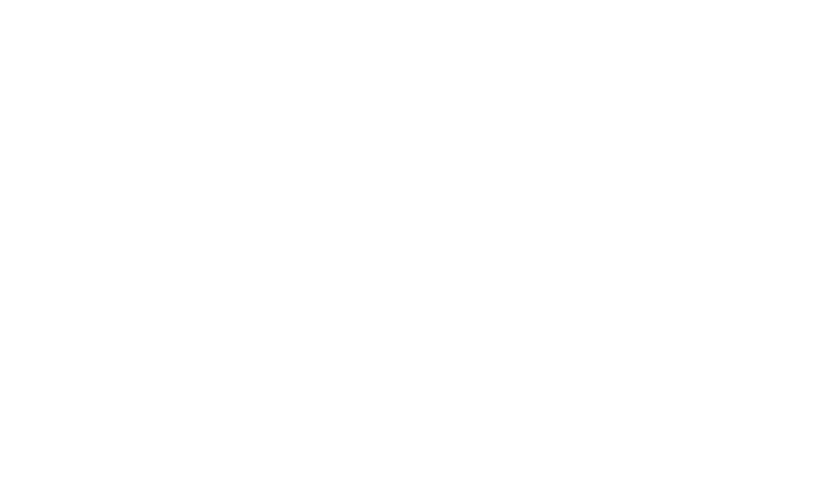
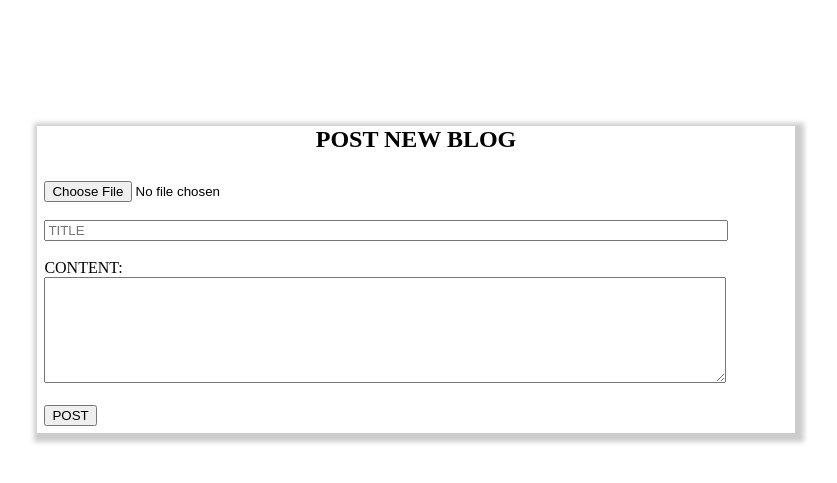
Before and after one commit to marshlobo/php_assignment_1, a PHP site: page /admin/newblog.php in a window 1280 px wide. Before the commit the part shown is empty. Shown: the top 483 px of the page, without its empty margins (224-1061 px from the left). Run offline with PHP 8.4, Linux system fonts and the light colour scheme; some libraries are stand-ins or nearby versions.

Commit message:
structure for posting a new blog

```diff
--- a/admin/newblog.php
+++ b/admin/newblog.php
@@ -1,10 +1,43 @@
 <!DOCTYPE html>
 <html>
+
 <head>
-<title>Admin Panel </title>
+  <title>Admin Panel </title>
+  <script type="text/javascript" src="http://js.nicedit.com/nicEdit-latest.js"></script>
+  <script type="text/javascript">
+    bkLib.onDomLoaded(function() {
+      nicEditors.allTextAreas()
+    });
+  </script>
+  <style>
+    .container{
+      margin-left: 20%;
+      margin-top: 10%;
+      box-shadow: 3px 3px 5px 6px #ccc;
+      width:60%;
 
+    }
+  </style>
 </head>
+
 <body>
+  <div class="container">
+    <h2 style="text-align: center; ">POST NEW BLOG</h2>
+    <form  style="margin-left: 1%; " action="blog.php" method="POST">
+      <div>
+        <input style="margin-top: 1%;"type="file" name="blogimage" required>
+        <br />
+        <br />
+        <input type="text" name="title" style="width: 90%;" placeholder="TITLE">
+        <br />
+        <br />
+        CONTENT:
+        <textarea name="content" style="width: 90%; height: 100px;" ></textarea>
+        <br />
+        <br />
+        <button  style="margin-bottom: 1%;" name="submit" type="submit">POST</button>
+    </form>
+  </div>
+  </boby>
 
-</boby>
 </html>
```
